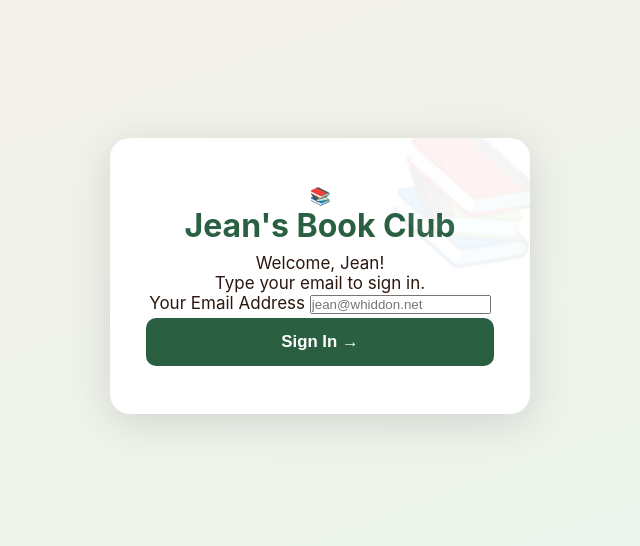
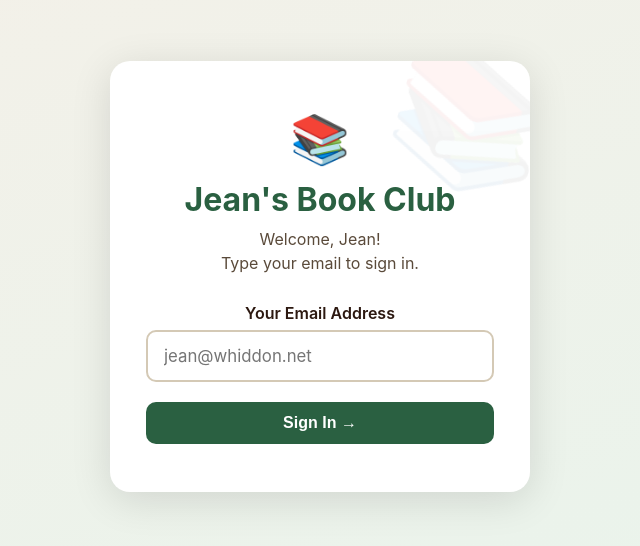
Before and after one commit to lonestar62/bookworm, a website: page public/index.html in a window 1280 px wide. Shown: the part 124-670 px from the top of the page, without its empty margins (320-960 px from the left). Drawn offline with Linux system fonts and the light colour scheme; no server answers.

Commit message:
fix: restore login page CSS classes (login-subtitle, form-group, btn, login-emoji)

```diff
--- a/public/style.css
+++ b/public/style.css
@@ -118,3 +118,13 @@ body{font-family:-apple-system,BlinkMacSystemFont,'Segoe UI',sans-serif;backgrou
 .login-btn{width:100%;background:#2a6041;color:#fff;border:none;border-radius:10px;padding:14px;font-size:1.05rem;font-weight:700;cursor:pointer;margin-top:4px;}
 .login-btn:hover{opacity:.88;}
 .login-err{color:#c0392b;background:#fef2f2;border:1px solid #f5c6c6;border-radius:8px;padding:11px;margin-top:14px;font-size:.95rem;display:none;}
+
+/* Login page — classes used by index.html */
+.login-emoji{font-size:3rem;display:block;margin-bottom:12px;}
+.login-subtitle{color:#5a4a3a;font-size:1rem;margin-bottom:28px;line-height:1.5;}
+.form-group{margin-bottom:16px;}
+.form-group label{display:block;font-weight:600;font-size:1rem;margin-bottom:7px;}
+.form-group input{width:100%;padding:14px 16px;border:2px solid #d4c9b5;border-radius:10px;font-size:1.05rem;font-family:inherit;}
+.form-group input:focus{outline:none;border-color:#2a6041;}
+.btn{display:inline-flex;align-items:center;justify-content:center;border:none;border-radius:10px;padding:12px 26px;font-size:1rem;font-weight:600;cursor:pointer;}
+.login-body{background:linear-gradient(160deg,#fdf6e9,#f0ddb5);}
```
